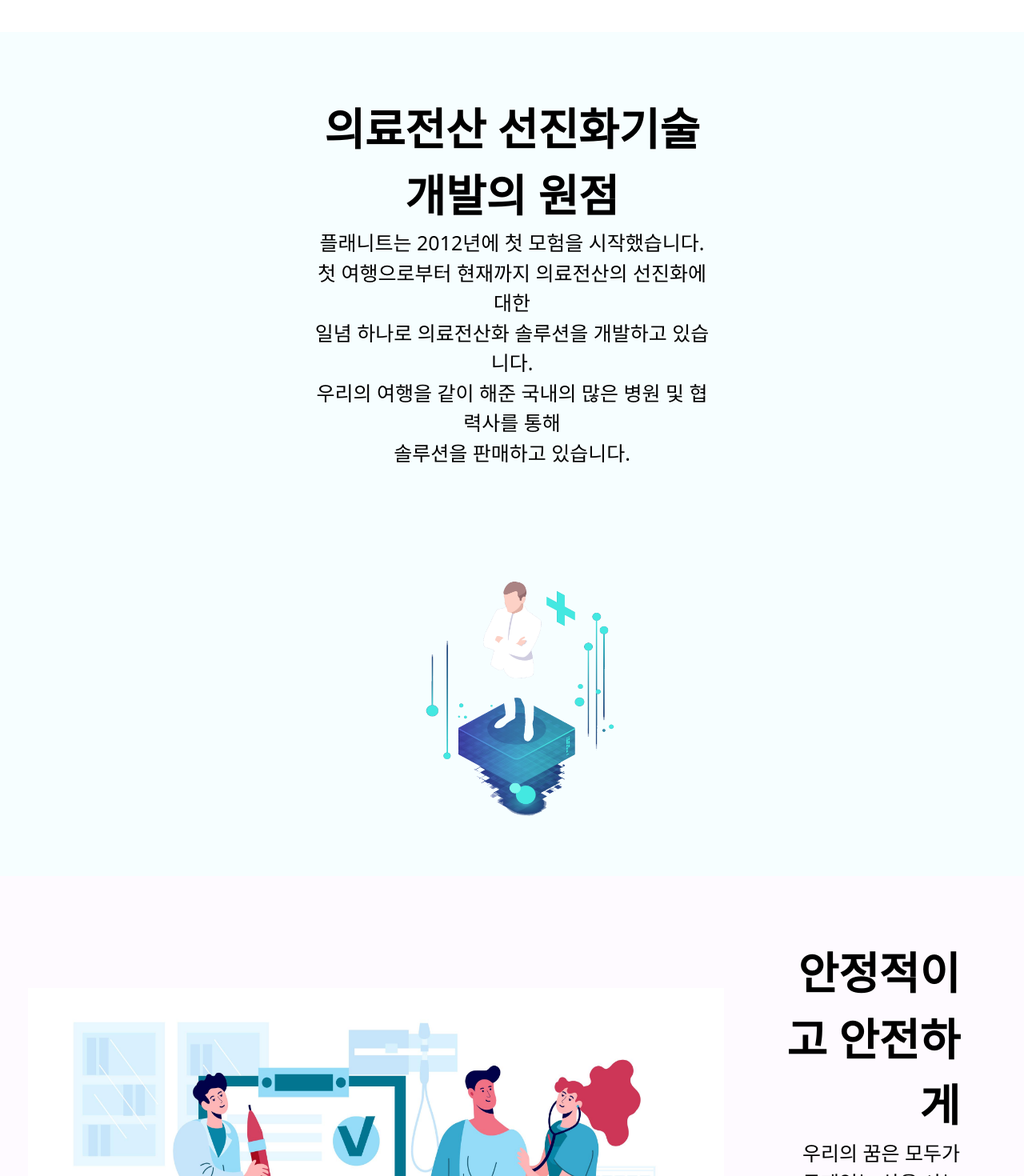
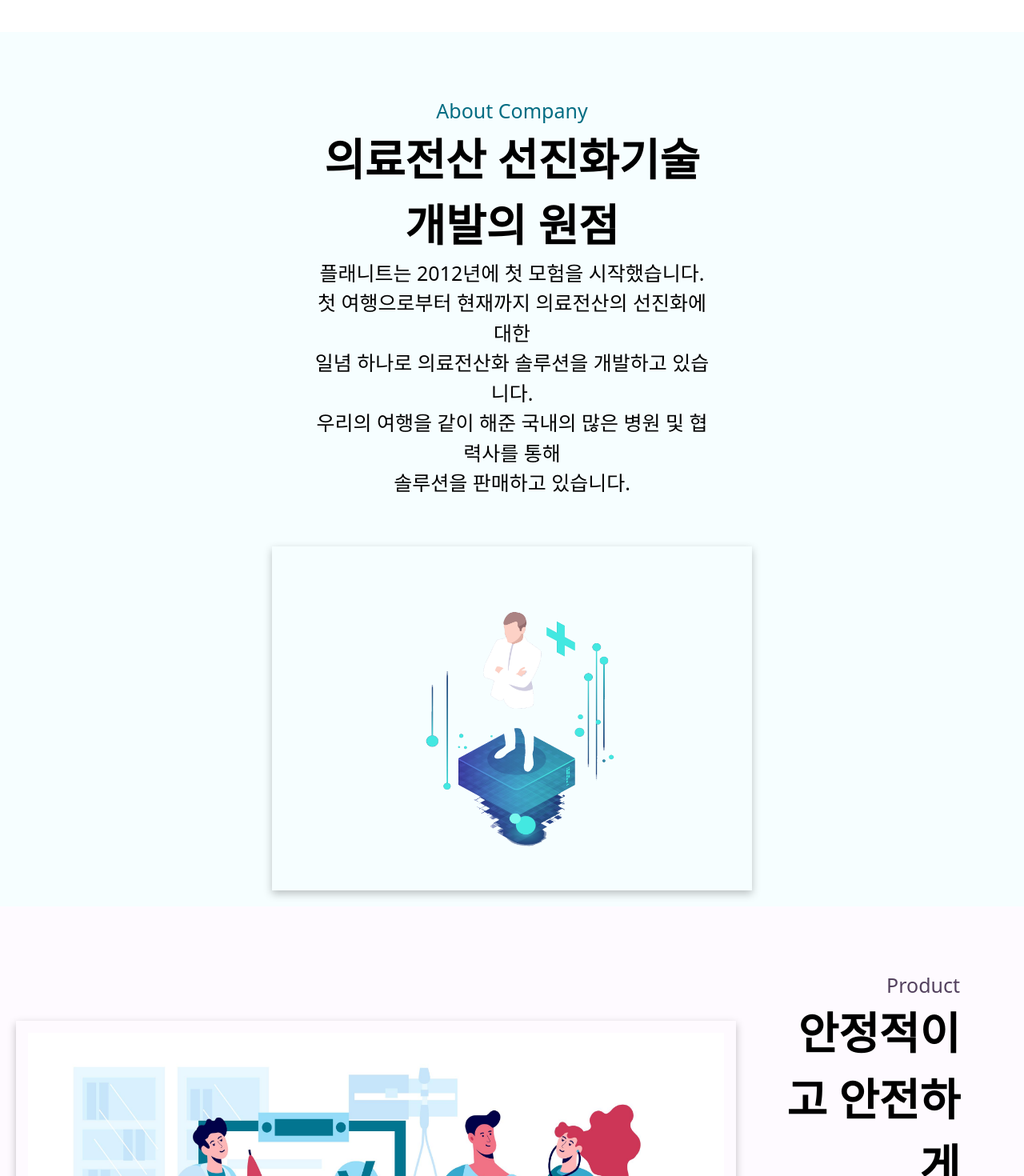
Before and after one commit to mineruking/PLANIT, a React (Create React App) app: page /aboutus in a window 1280 px wide. Shown: the part 620-2090 px from the top of the page at 80% size. Built offline with nearby package versions, Linux system fonts and the light colour scheme; the HTML template or start-up script is replaced by a standard one.

Commit message:
V3.0.2 bug fix

```diff
--- a/src/Pages/Menu/AboutUs.jsx
+++ b/src/Pages/Menu/AboutUs.jsx
@@ -31,6 +31,9 @@
       </div>
       <div className="Second-container">
         <div className="text-container2">
+          <div className="titletext1">
+            About Company
+          </div>
             <div className="Maintext">
                 의료전산 선진화기술<br />
                 개발의 원점
@@ -56,6 +59,9 @@
                 className="picture3"
             />
             <div className="text-container3">
+            <div className="titletext2">
+              Product
+            </div>
             <div className="Maintext">
                 안정적이고 안전하게
             </div>
--- a/src/components/Aboutus.css
+++ b/src/components/Aboutus.css
@@ -1,4 +1,10 @@
 /* Aboutus.css */
+.titletext1 {
+  color: #036D83;
+  font-size: 25px;
+}
+
+
 .First-container {
   display: flex;
   justify-content: space-between;
@@ -11,6 +17,11 @@
   height: 300px;
   width: 300px; /* 수정: weight -> width */
   padding: 15px;
+}
+
+.titletext2 {
+  color: #53415E;
+  font-size: 25px;
 }
 
 .text-container2 {
@@ -69,3 +80,7 @@
   width: 900px; /* 수정: weight -> width */
   padding: 15px;
 }
+
+.picture1, .picture2, .picture3 {
+  box-shadow: 0px 4px 10px rgba(0, 0, 0, 0.25);
+}
```
